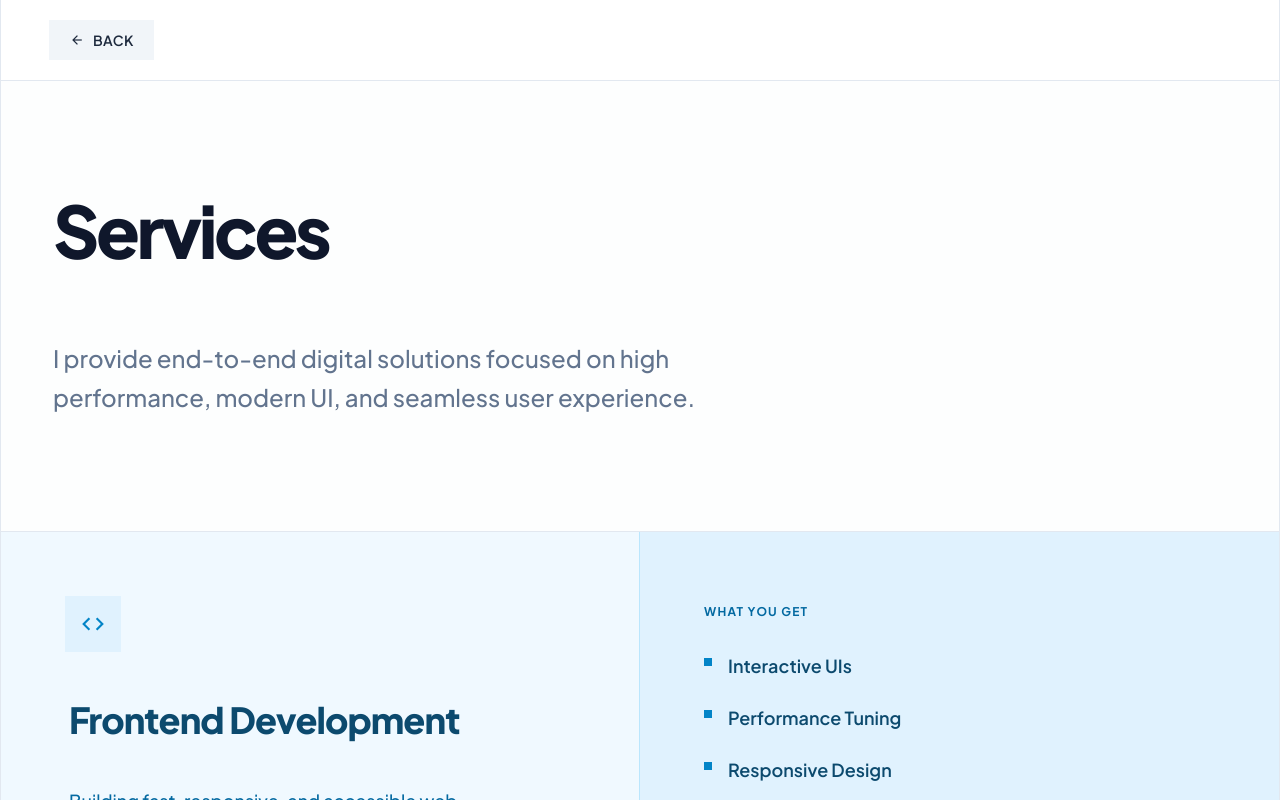
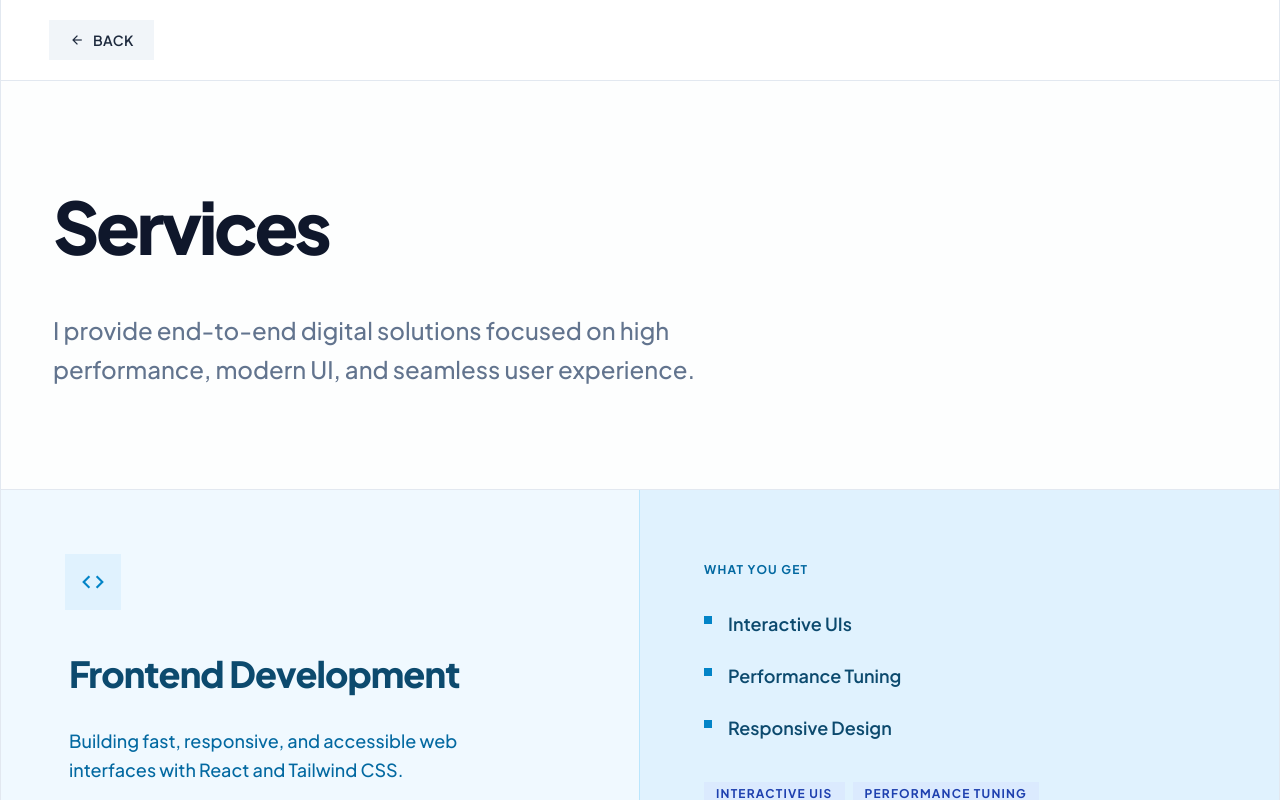
Before and after one commit to yasser8111/Portfolio, a React (Vite) app: page /services in a window 1280 px wide. Shown: the top 800 px of the page. Built offline with nearby package versions, Linux system fonts and the light colour scheme.

Commit message:
Fix: Enabled overflow-visible and expanded block reveal to prevent Arabic character clipping

```diff
--- a/src/components/ui/TextBlockEffect.jsx
+++ b/src/components/ui/TextBlockEffect.jsx
@@ -60,7 +60,7 @@ export const TextBlock = ({
   return (
     <div
       ref={containerRef}
-      className={cn("relative inline-block overflow-hidden py-2 px-1", className)}
+      className={cn("relative inline-block overflow-visible py-1 px-1", className)}
       style={{ fontFamily }}
     >
       <div
@@ -72,7 +72,7 @@ export const TextBlock = ({
       </div>
       <div
         ref={blockRef}
-        className="absolute inset-0 z-20"
+        className="absolute -inset-y-2 inset-x-0 z-20"
         style={{ backgroundColor: blockColor }}
       />
     </div>
```
